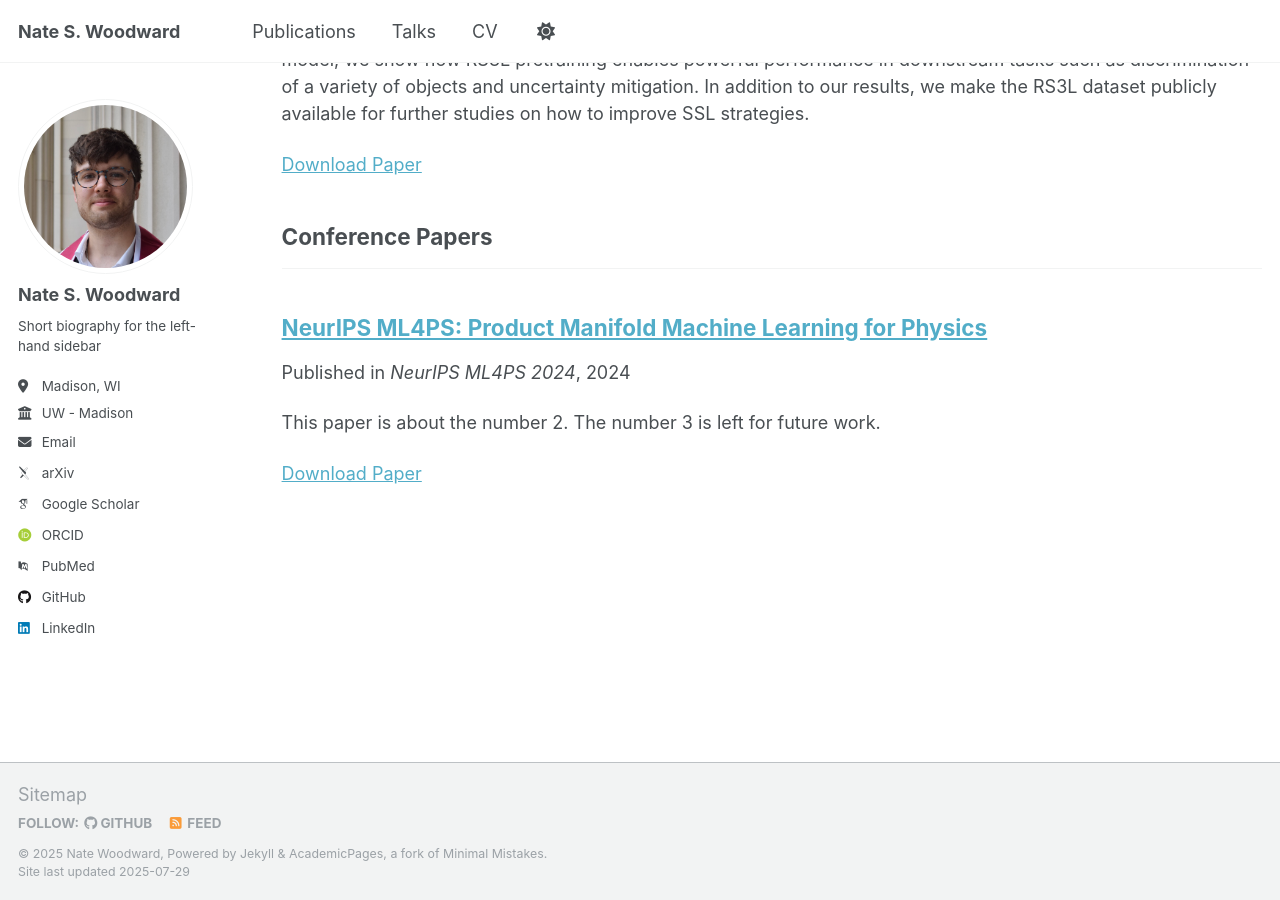
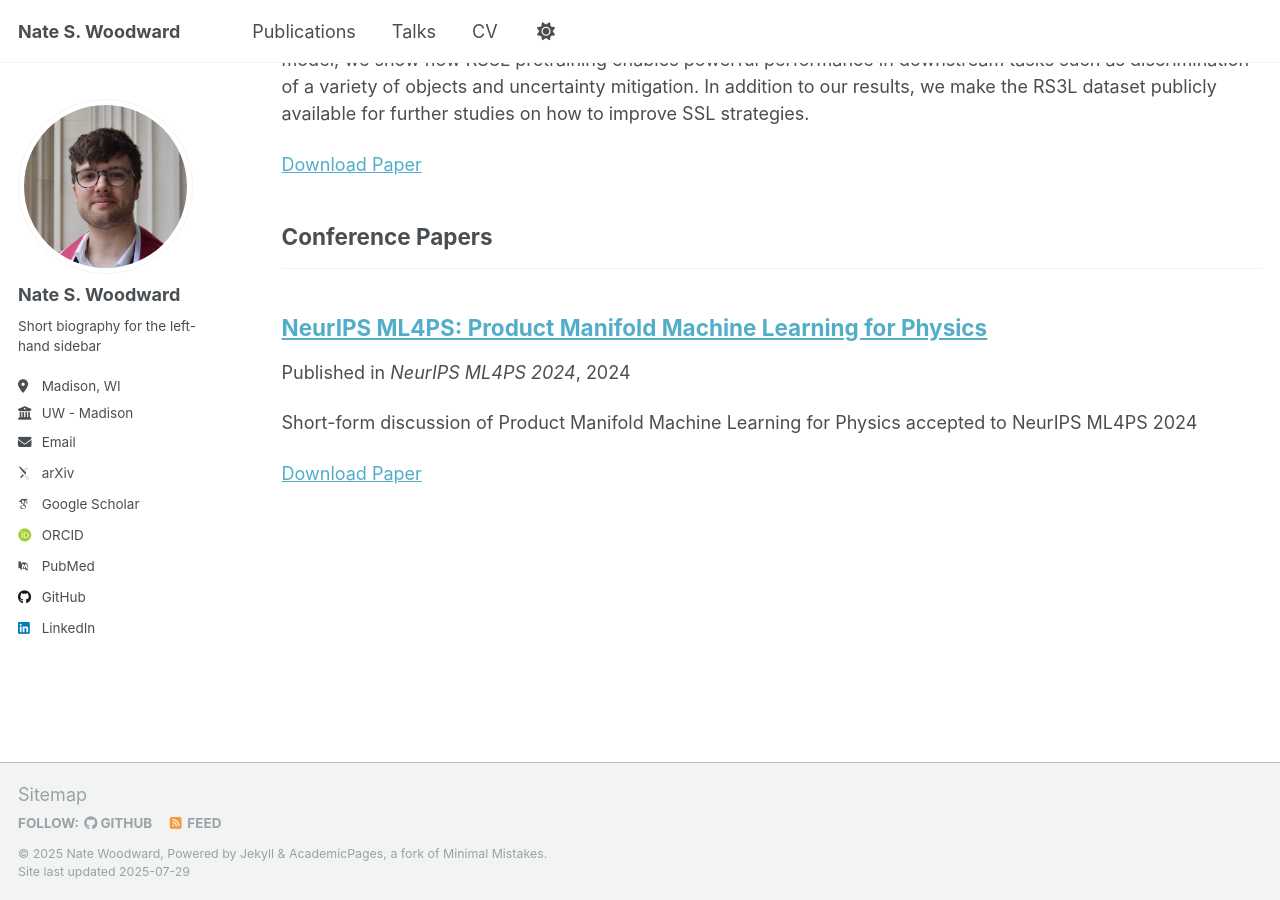
Before and after one commit to nswood/nswood.github.io, a Jekyll site: the page built from _pages/publications.html, in a window 1280 px wide and 900 px high, scrolled down 1013 px. Built offline with Jekyll 4.4.1, drawn with Linux system fonts in a browser that asks for light colours; some web fonts are replaced; a script that is not in the unit is left out.

Commit message:
Update and rename 2014-12-01-PMML-NeurIPS.md to 2024-12-01-PMML-NeurIPS.md

```diff
--- a/_publications/2014-12-01-PMML-NeurIPS.md
+++ b/_publications/2024-12-01-PMML-NeurIPS.md
@@ -3,7 +3,7 @@ title: "NeurIPS ML4PS: Product Manifold Machine Learning for Physics"
 collection: publications
 category: conferences
 permalink: /publication/2014-12-01-PMML-NeurIPS
-excerpt: 'This paper is about the number 2. The number 3 is left for future work.'
+excerpt: 'Short-form discussion of Product Manifold Machine Learning for Physics accepted to NeurIPS ML4PS 2024'
 date: 2024-12-01
 venue: 'NeurIPS ML4PS 2024'
 paperurl: 'https://ml4physicalsciences.github.io/2024/files/NeurIPS_ML4PS_2024_163.pdf'
```
